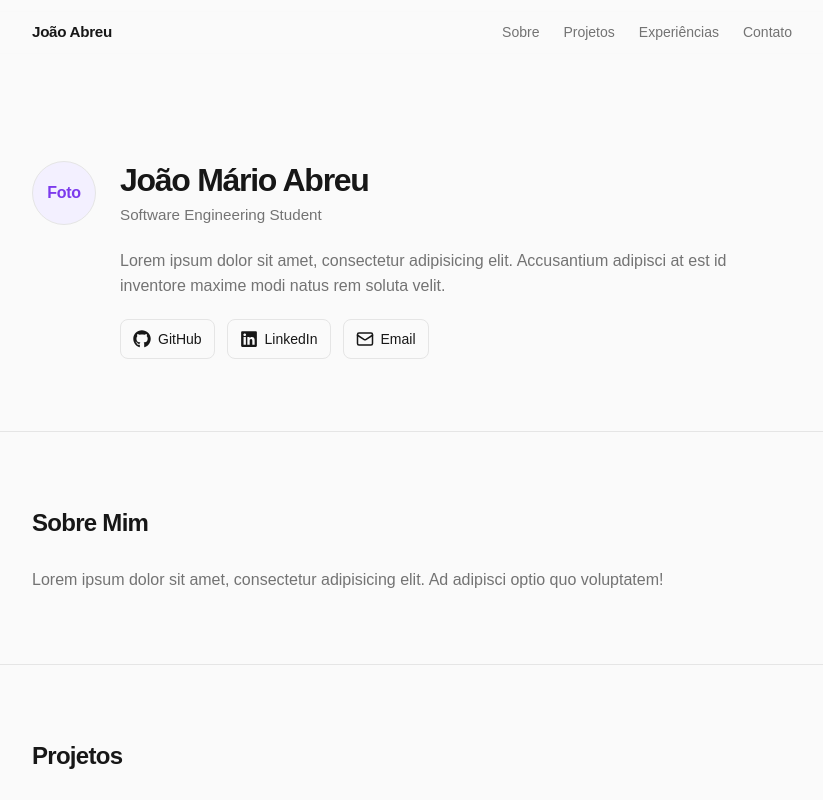
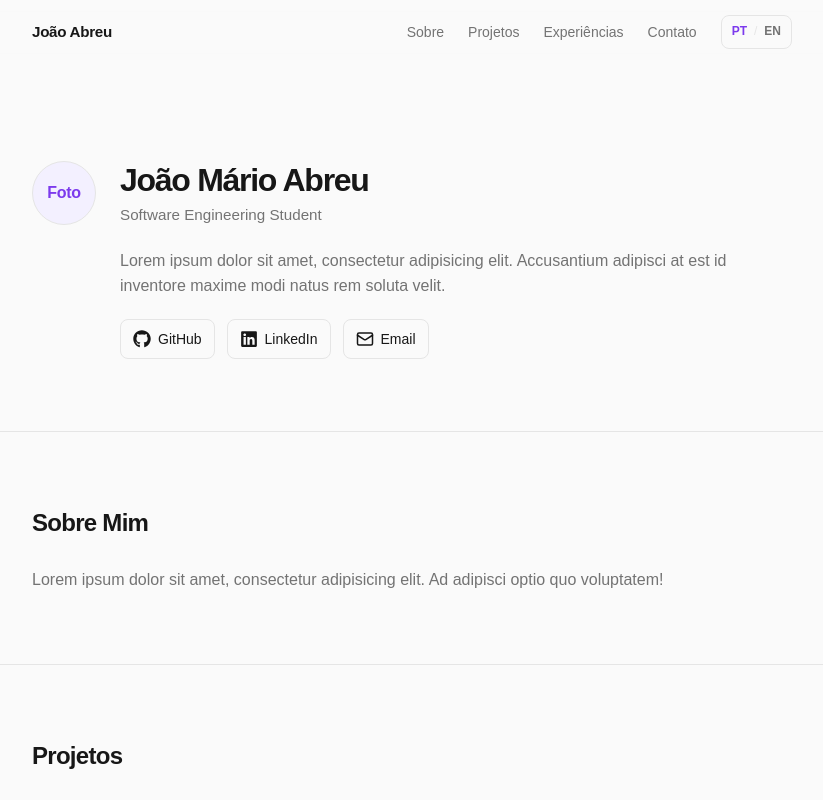
Before and after one commit to joaom-abreu/Portfolio, a Next.js app in the folder portfolio/: page / in a window 1280 px wide. Shown: the top 800 px of the page, without its empty margins (228-1051 px from the left). Built offline with nearby package versions, Linux system fonts and the light colour scheme.

Commit message:
Adição do botão de trocar a linguagem no Header.jsx

```diff
--- a/portfolio/src/app/globals.css
+++ b/portfolio/src/app/globals.css
@@ -159,6 +159,55 @@ textarea {
   transform-origin: left;
 }
 
+.header-actions {
+  display: flex;
+  align-items: center;
+  gap: 24px;
+}
+
+.language-switcher {
+  display: inline-flex;
+  align-items: center;
+  gap: 4px;
+
+  padding: 4px 7px;
+
+  border: 1px solid var(--border);
+  border-radius: 8px;
+
+  background: var(--background);
+}
+
+.language-option {
+  padding: 2px 3px;
+
+  border: 0;
+  background: transparent;
+  color: var(--muted);
+
+  font-size: 0.75rem;
+  font-weight: 600;
+
+  cursor: pointer;
+
+  transition: color 0.2s ease;
+}
+
+.language-option:hover {
+  color: var(--foreground);
+}
+
+.language-option.active {
+  color: var(--accent);
+}
+
+.language-divider {
+  color: var(--border);
+  font-size: 0.75rem;
+
+  user-select: none;
+}
+
 .hero {
   padding: 96px 0 72px;
   border-bottom: 1px solid var(--border);
@@ -296,4 +345,16 @@ textarea {
     font-size: 0.8rem;
   }
 
+  .header-actions {
+    gap: 12px;
+  }
+
+  .language-switcher {
+    padding: 3px 5px;
+  }
+
+  .language-option {
+    font-size: 0.7rem;
+  }
+
 }
--- a/portfolio/src/components/Header.jsx
+++ b/portfolio/src/components/Header.jsx
@@ -1,3 +1,5 @@
+import LanguageSwitcher from "@/components/LanguageSwitcher";
+
 export default function Header() {
     return (
         <header className="site-header">
@@ -6,12 +8,16 @@ export default function Header() {
                     João Abreu
                 </a>
 
+                <div className="header-actions">
                     <nav className="header-nav" aria-label="Navegação principal">
                         <a href="#sobre">Sobre</a>
                         <a href="#projetos">Projetos</a>
                         <a href="#experiencias">Experiências</a>
                         <a href="#contato">Contato</a>
                     </nav>
+
+                    <LanguageSwitcher />
+                </div>
             </div>
         </header>
     );
--- /dev/null
+++ b/portfolio/src/components/LanguageSwitcher.jsx
@@ -0,0 +1,37 @@
+"use client";
+
+import { useState } from "react";
+
+export default function LanguageSwitcher() {
+    const [language, setLanguage] = useState("pt");
+
+    return (
+        <div
+            className="language-switcher"
+            role="group"
+            aria-label="Selecionar idioma"
+        >
+            <button
+                type="button"
+                className={language === "pt" ? "language-option active" : "language-option"}
+                aria-pressed={language === "pt"}
+                onClick={() => setLanguage("pt")}
+            >
+                PT
+            </button>
+
+            <span className="language-divider" aria-hidden="true">
+        /
+      </span>
+
+            <button
+                type="button"
+                className={language === "en" ? "language-option active" : "language-option"}
+                aria-pressed={language === "en"}
+                onClick={() => setLanguage("en")}
+            >
+                EN
+            </button>
+        </div>
+    );
+}
```
Lines whose indentation alone changed are shown as unchanged.
